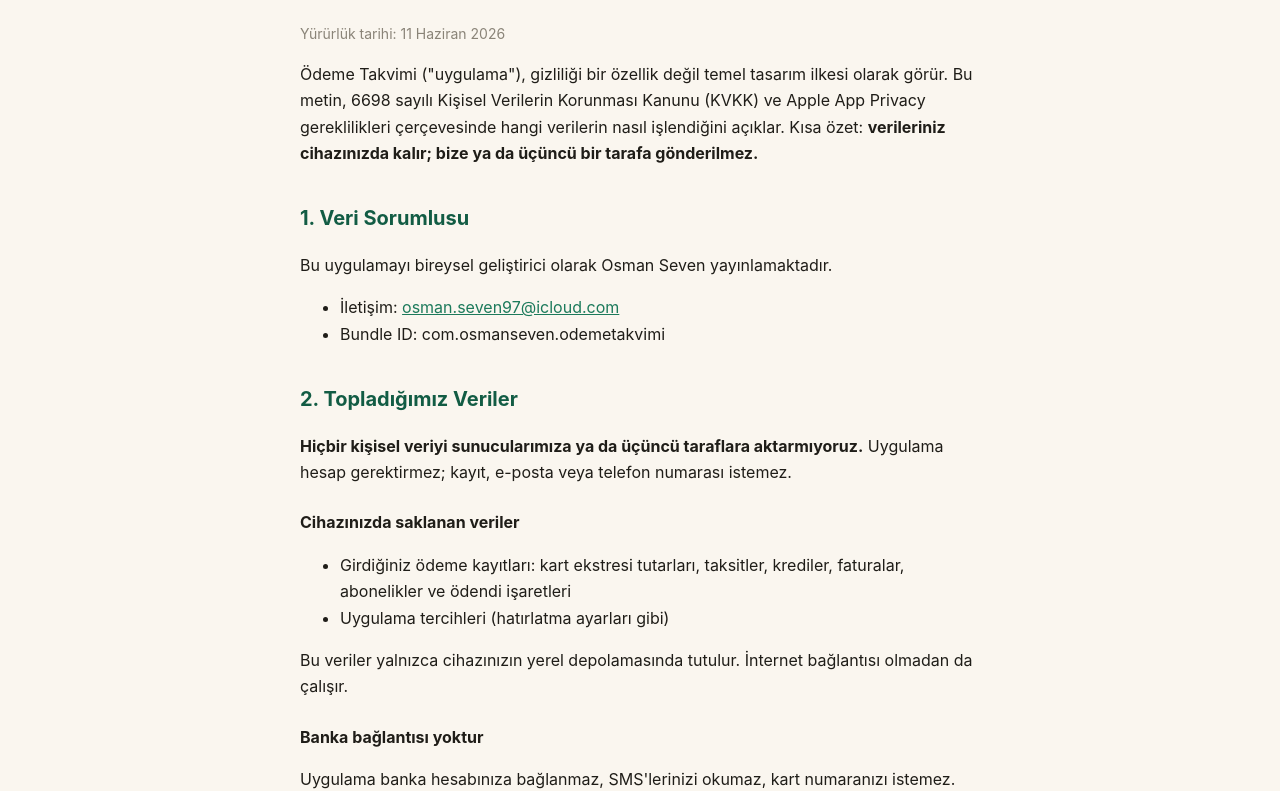
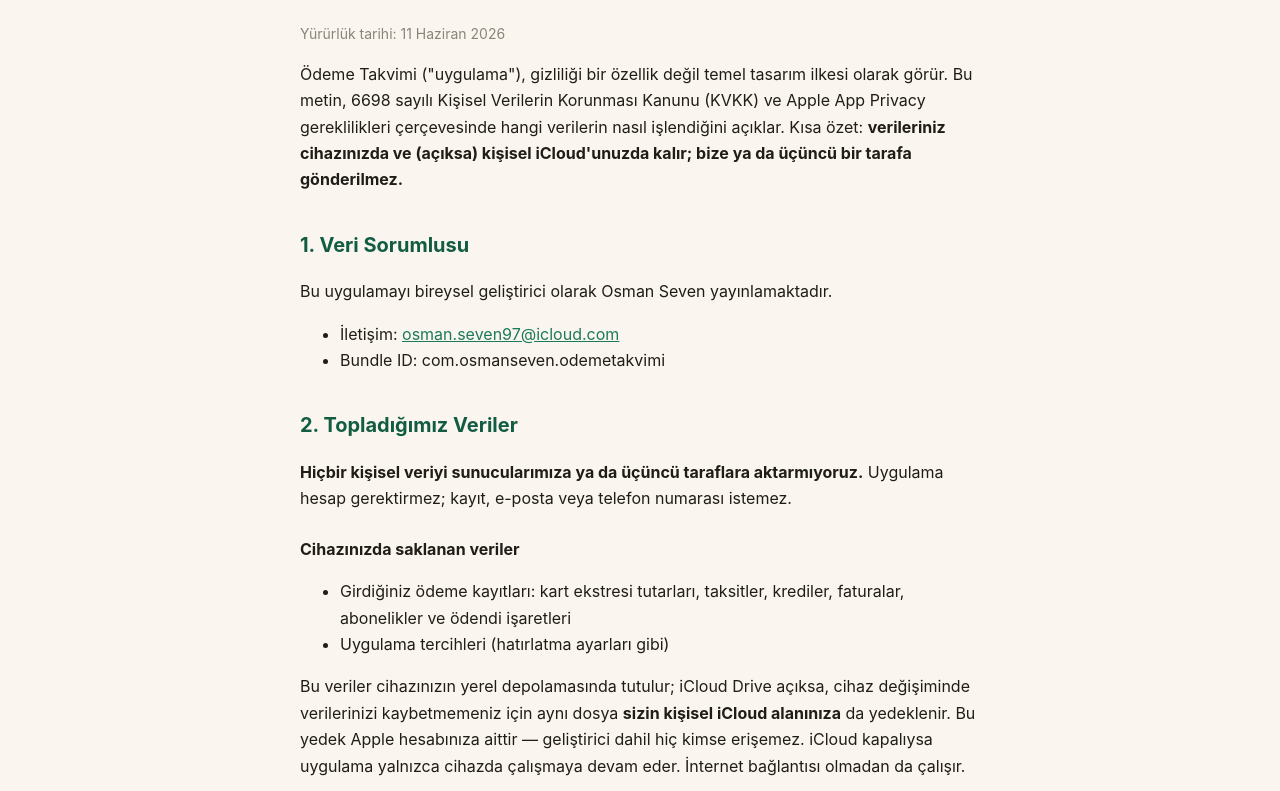
Before and after one commit to saevaexe/odemetakvimi-web, a plain HTML site: page privacy.html in a window 1280 px wide. Shown: the part 165-956 px from the top of the page. Drawn offline with Linux system fonts and the light colour scheme.

Commit message:
Gizlilik: kişisel iCloud yedeği açıklaması

```diff
--- a/privacy.html
+++ b/privacy.html
@@ -23,7 +23,7 @@
 <h1>Gizlilik Politikası</h1>
 <p class="meta">Yürürlük tarihi: 11 Haziran 2026</p>
 
-<p>Ödeme Takvimi ("uygulama"), gizliliği bir özellik değil temel tasarım ilkesi olarak görür. Bu metin, 6698 sayılı Kişisel Verilerin Korunması Kanunu (KVKK) ve Apple App Privacy gereklilikleri çerçevesinde hangi verilerin nasıl işlendiğini açıklar. Kısa özet: <strong>verileriniz cihazınızda kalır; bize ya da üçüncü bir tarafa gönderilmez.</strong></p>
+<p>Ödeme Takvimi ("uygulama"), gizliliği bir özellik değil temel tasarım ilkesi olarak görür. Bu metin, 6698 sayılı Kişisel Verilerin Korunması Kanunu (KVKK) ve Apple App Privacy gereklilikleri çerçevesinde hangi verilerin nasıl işlendiğini açıklar. Kısa özet: <strong>verileriniz cihazınızda ve (açıksa) kişisel iCloud'unuzda kalır; bize ya da üçüncü bir tarafa gönderilmez.</strong></p>
 
 <h2>1. Veri Sorumlusu</h2>
 <p>Bu uygulamayı bireysel geliştirici olarak Osman Seven yayınlamaktadır.</p>
@@ -40,7 +40,7 @@
   <li>Girdiğiniz ödeme kayıtları: kart ekstresi tutarları, taksitler, krediler, faturalar, abonelikler ve ödendi işaretleri</li>
   <li>Uygulama tercihleri (hatırlatma ayarları gibi)</li>
 </ul>
-<p>Bu veriler yalnızca cihazınızın yerel depolamasında tutulur. İnternet bağlantısı olmadan da çalışır.</p>
+<p>Bu veriler cihazınızın yerel depolamasında tutulur; iCloud Drive açıksa, cihaz değişiminde verilerinizi kaybetmemeniz için aynı dosya <strong>sizin kişisel iCloud alanınıza</strong> da yedeklenir. Bu yedek Apple hesabınıza aittir — geliştirici dahil hiç kimse erişemez. iCloud kapalıysa uygulama yalnızca cihazda çalışmaya devam eder. İnternet bağlantısı olmadan da çalışır.</p>
 
 <h3>Banka bağlantısı yoktur</h3>
 <p>Uygulama banka hesabınıza bağlanmaz, SMS'lerinizi okumaz, kart numaranızı istemez. Yalnızca son 4 hane gibi sizin gönüllü girdiğiniz tanımlayıcı bilgileri saklar — onları da yalnızca cihazınızda.</p>
```
